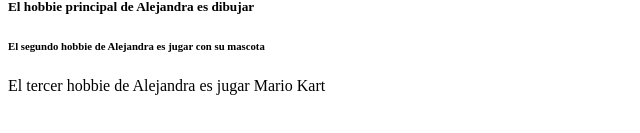
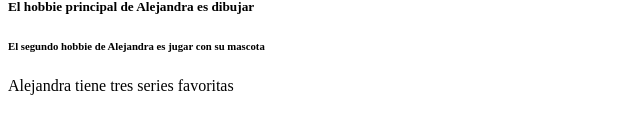
Before and after one commit to alejabarraza2/proyecto_web_aleja_trabajo_numero_uno, a plain HTML site: page index.html in a window 1280 px wide. Shown: the part 211-344 px from the top of the page, without its empty margins (0-640 px from the left). Drawn offline with Linux system fonts and the light colour scheme.

Commit message:
Agregue la cantidad de series favoritas que tiene alejandra

```diff
--- a/index.html
+++ b/index.html
@@ -12,6 +12,6 @@
     <h4>Alejandra tiene 3 hobbies</h4>
     <h5>El hobbie principal de Alejandra es dibujar</h5>
     <h6>El segundo hobbie de Alejandra es jugar con su mascota</h6>
-    <h7>El tercer  hobbie de Alejandra es jugar Mario Kart</h7>
+    <h7>Alejandra tiene tres series favoritas</h7>
 </body>
 </html>
```
